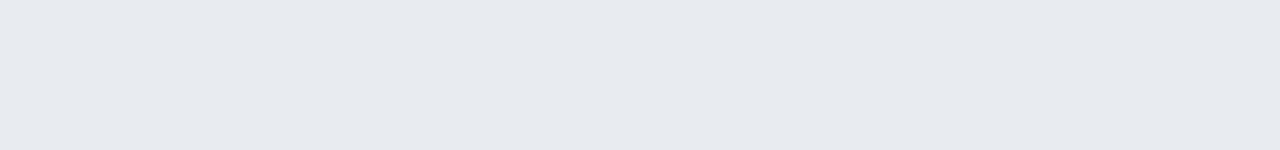
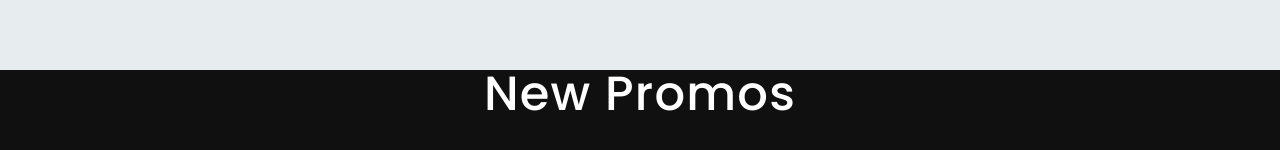
Before and after one commit to Swift420/apple, a Next.js app: page / in a window 1280 px wide. Shown: the part 802-952 px from the top of the page. Built offline with nearby package versions, Linux system fonts and the light colour scheme.

Commit message:
new promos scroll effect

```diff
--- a/pages/index.tsx
+++ b/pages/index.tsx
@@ -17,6 +17,12 @@ const Home: NextPage = () => {
       <main className='relative h-[200vh] bg-[#E7ECEE]'>
         <Landing/>
       </main>
+
+      <section className='relative z-40 -mt-[100vh] min-h-screen bg-[#101010]'>
+         <h1 className='text-center text-4xl font-medium tracking-wide text-white md:text-5xl'>
+          New Promos
+         </h1>
+      </section>
       </div>
   )
 }
```
